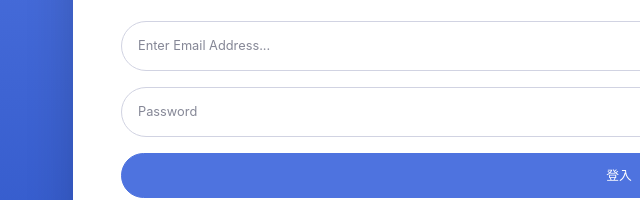
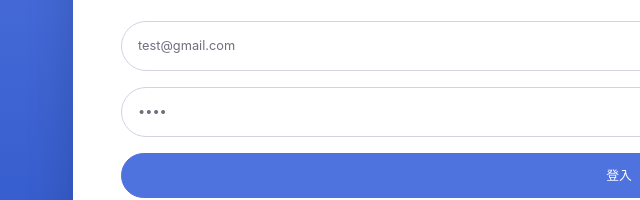
Before and after one commit to tim-liao/simplesend, a website: page web_server/public/sign_in.html in a window 1280 px wide. Shown: the part 248-448 px from the top of the page, 21-661 px from the left. Drawn offline with Linux system fonts and the light colour scheme; a web font is replaced by a local one.

Commit message:
[feat]Show test account information on login page

```diff
--- a/web_server/public/sign_in.html
+++ b/web_server/public/sign_in.html
@@ -52,6 +52,7 @@
                         aria-describedby="emailHelp"
                         placeholder="Enter Email Address..."
                         name="email"
+                        value="test@gmail.com"
                       />
                     </div>
                     <div class="form-group">
@@ -61,6 +62,7 @@
                         id="exampleInputPassword"
                         placeholder="Password"
                         name="password"
+                        value="test"
                       />
                     </div>
                     <div class="form-group"></div>
```
